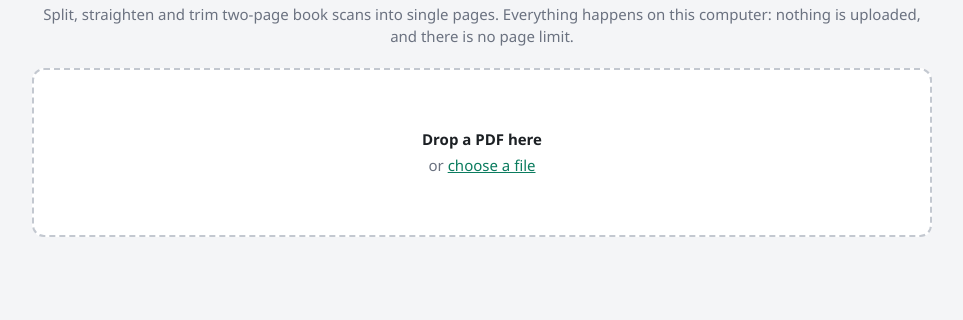
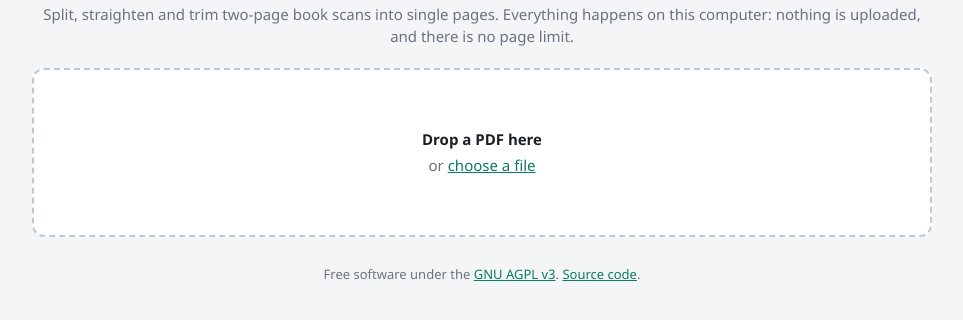
Before and after one commit to it-stoic/book-scan-splitter, a website with bundled scripts: page index.html in a window 1280 px wide. Shown: the part 76-396 px from the top of the page, without its empty margins (158-1121 px from the left). Built offline with nearby package versions, Linux system fonts and the light colour scheme.

Commit message:
Relicense from MIT to AGPL-3.0-or-later
MIT let anyone take this, close it up and sell it, which was never the
intent. The AGPL keeps it free to use, study, change and pass on, but
makes the source travel with the software: anyone who distributes a
modified version, or hosts one for other people to use, has to offer
those people its complete source under the same terms. Section 13 is the
reason for AGPL rather than GPL, since this thing lives on a web page.

The libraries in vendor/ are untouched and keep their own licences.

The page now links to its own source, which is what the licence asks of
whoever hosts it, this copy included.

```diff
--- a/app.js
+++ b/app.js
@@ -1,3 +1,9 @@
+/*
+ * Book Scan Splitter, https://github.com/it-stoic/book-scan-splitter
+ * Copyright (C) 2026 Filip Simunjak
+ * Licensed under the GNU Affero General Public License v3 or later; see LICENSE.
+ * If you host a modified version, its users must be offered its source.
+ */
 (function () {
   'use strict';
 
--- a/deskew-core.js
+++ b/deskew-core.js
@@ -1,3 +1,9 @@
+/*
+ * Book Scan Splitter, https://github.com/it-stoic/book-scan-splitter
+ * Copyright (C) 2026 Filip Simunjak
+ * Licensed under the GNU Affero General Public License v3 or later; see LICENSE.
+ * If you host a modified version, its users must be offered its source.
+ */
 /*
  * Straightens pages that were scanned a little crooked.
  *
--- a/index.html
+++ b/index.html
@@ -131,6 +131,11 @@
   <div class="result-grid" id="resultGrid"></div>
 </dialog>
 
+<footer>
+  Free software under the <a href="https://github.com/it-stoic/book-scan-splitter/blob/main/LICENSE">GNU AGPL v3</a>.
+  <a href="https://github.com/it-stoic/book-scan-splitter">Source code</a>.
+</footer>
+
 <script src="vendor/pdf.min.js"></script>
 <script src="vendor/pdf-lib.min.js"></script>
 <script src="split-core.js"></script>
--- a/package.json
+++ b/package.json
@@ -9,7 +9,7 @@
   },
   "keywords": [],
   "author": "Filip Šimunjak",
-  "license": "MIT",
+  "license": "AGPL-3.0-or-later",
   "devEngines": {
     "packageManager": {
       "name": "pnpm",
--- a/split-core.js
+++ b/split-core.js
@@ -1,3 +1,9 @@
+/*
+ * Book Scan Splitter, https://github.com/it-stoic/book-scan-splitter
+ * Copyright (C) 2026 Filip Simunjak
+ * Licensed under the GNU Affero General Public License v3 or later; see LICENSE.
+ * If you host a modified version, its users must be offered its source.
+ */
 /*
  * Splits every page of a PDF into two halves by rewriting page boxes instead of
  * re-rendering: each half is a page dictionary that shares the original
--- a/style.css
+++ b/style.css
@@ -260,3 +260,12 @@ select {
   color: var(--muted);
   font-size: 13px;
 }
+
+footer {
+  max-width: 1100px;
+  margin: 28px auto 0;
+  text-align: center;
+  font-size: 13px;
+  color: var(--muted);
+}
+footer a { color: var(--accent-dark); }
--- a/sw.js
+++ b/sw.js
@@ -3,7 +3,7 @@
  * Bump CACHE whenever one of the files below changes, otherwise installed
  * copies keep serving the old version.
  */
-var CACHE = 'book-scan-splitter-v6';
+var CACHE = 'book-scan-splitter-v7';
 var ASSETS = [
   './',
   './index.html',
```
Also changed, not shown: README.md, 1 other file.
